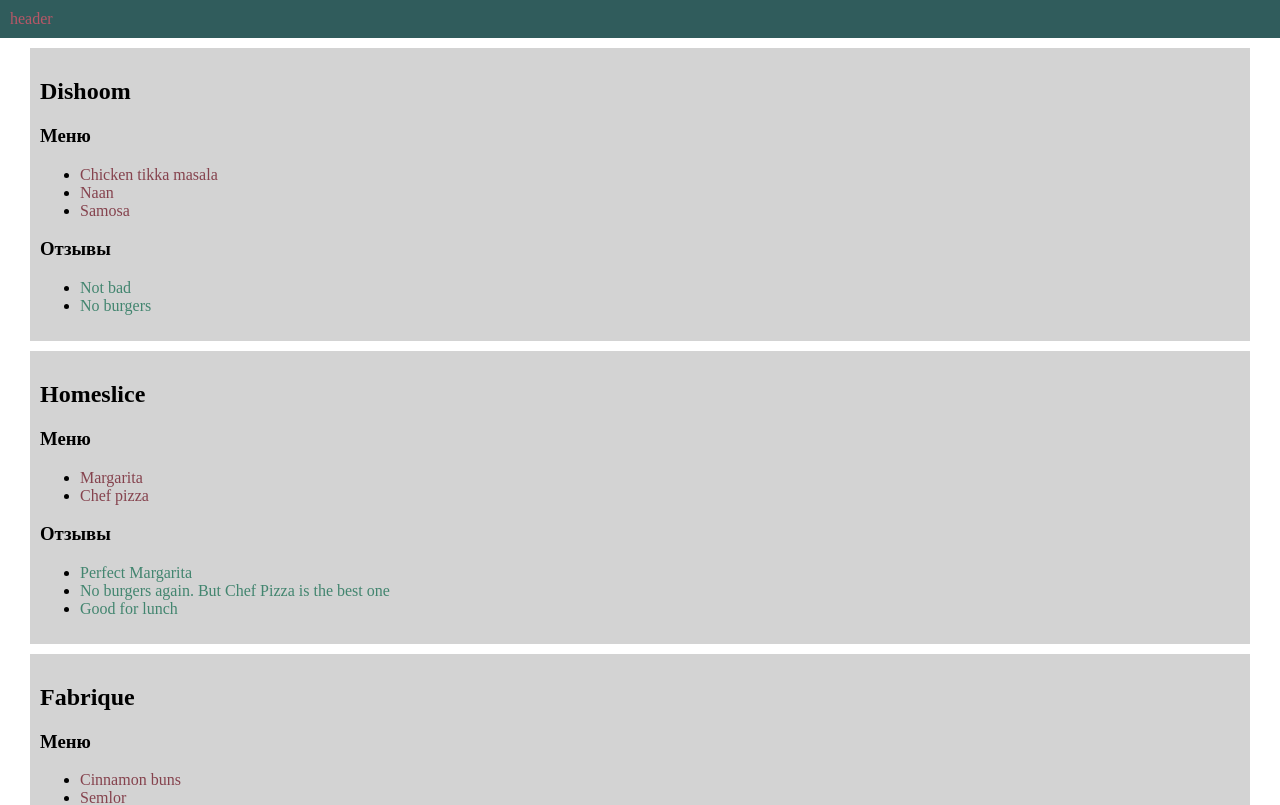
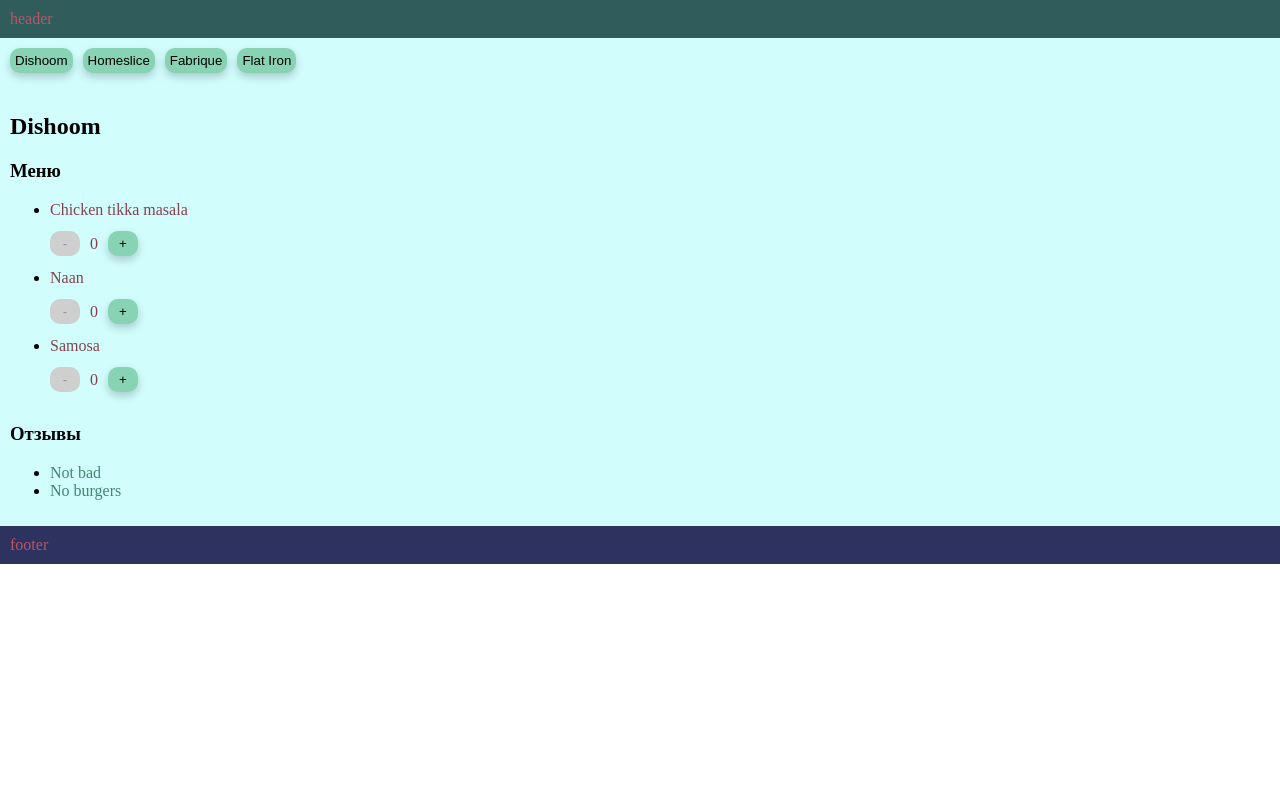
Before and after one commit to impiia/react-2024-01-15, a React app: page / in a window 1280 px wide. Shown: the top 805 px of the page. Built offline with nearby package versions, Linux system fonts and the light colour scheme; the HTML template or start-up script is replaced by a standard one.

Commit message:
Added counters (+/-) for restaurants and implemented buttons for each restaurant

```diff
--- a/package.json
+++ b/package.json
@@ -10,6 +10,7 @@
     "preview": "vite preview"
   },
   "dependencies": {
+    "classnames": "^2.5.1",
     "react": "^18.2.0",
     "react-dom": "^18.2.0"
   },
--- /dev/null
+++ b/src/componets/button/component.jsx
@@ -0,0 +1,10 @@
+import style from './styles.module.scss';
+import classNames from "classnames";
+
+export const Button = ({ onClick, children, className, disabled }) => {
+    return (
+        <button className={classNames(style.root, className)} onClick={onClick} disabled={disabled}>
+            {children}
+        </button>
+    )
+}
--- /dev/null
+++ b/src/componets/button/styles.module.scss
@@ -0,0 +1,19 @@
+.root {
+    min-width: 30px;
+    cursor: pointer;
+    border: none;
+    border-radius: 10px;
+    background-color: #87d3b3;
+    padding: 5px;
+    box-shadow: 0 4px 8px rgba(0, 0, 0, 0.2);
+}
+
+.root:hover {
+    background-color: rgb(97, 187, 159);
+}
+
+.root:disabled {
+    background-color: #cfcfcf;
+    cursor: not-allowed;
+    box-shadow: none;
+  }
--- a/src/componets/dish/component.jsx
+++ b/src/componets/dish/component.jsx
@@ -1,10 +1,30 @@
 import style from './styles.module.scss';
+import { Button } from '../button/component';
+import { useState } from 'react';
 
-export const Dish = ( {name} ) => {
+export const Dish = ({ name }) => {
+    const [count, setCount] = useState(0);
+
+    const increment = () => {
+        if (count < 5) {
+            setCount(count + 1);
+        }
+    };
+
+    const decrement = () => {
+        if (count > 0) {
+            setCount(count - 1);
+        }
+    };
+
     return (
-
-            <div className={style.root}>
-                {name}
+        <div className={style.root}>
+            {name}
+            <div className={style.buttonContainer}>
+                <Button className={style.button} onClick={decrement} disabled={count === 0}>-</Button>
+                <p>{count}</p>
+                <Button className={style.button} onClick={increment} disabled={count === 5}>+</Button>
             </div>
-    )
-}
+        </div>
+    );
+};
--- a/src/componets/dish/styles.module.scss
+++ b/src/componets/dish/styles.module.scss
@@ -1,3 +1,19 @@
   .root {
     color: rgb(133, 66, 77);
   }
+
+  .buttonContainer {
+    display: flex;
+    align-items: center;
+  }
+
+  .button {
+    margin-top: 10px;
+    margin-bottom: 10px;
+    margin-left: 10px;
+
+    &:first-of-type {
+      margin-left: 0px;
+      margin-right: 10px;
+    }
+  }
--- a/src/componets/restaurant/component.jsx
+++ b/src/componets/restaurant/component.jsx
@@ -1,16 +1,15 @@
 import { Menu } from '../menu/component';
 import { Reviews } from '../reviews/component';
+
 
 import style from './styles.module.scss';
 
 export const Restaurant = ({ restaurant }) => {
     return (
         <div className={style.root}>
-            <div className={style.restaurant}>
                 <h2>{restaurant.name}</h2>
                 <Menu menu={ restaurant.menu }/>
                 <Reviews reviews = { restaurant.reviews } />
-            </div>
         </div>
     )
 }
--- a/src/componets/restaurant/styles.module.scss
+++ b/src/componets/restaurant/styles.module.scss
@@ -1,10 +1,4 @@
   .root {
     width: 100%;
+    padding: 10px 10px;
   }
-
-  .restaurant {
-   background-color: rgb(211, 211, 211);
-   max-width: 1200px;
-   margin: 10px auto;
-   padding: 10px 10px;
-  }
--- a/src/componets/restaurants/component.jsx
+++ b/src/componets/restaurants/component.jsx
@@ -1,11 +1,24 @@
-import { Restaurant } from "../restaurant/component"
+import { useState } from 'react';
+import { Button } from '../button/component';
+import { Restaurant } from '../restaurant/component';
+import style from './styles.module.scss';
 
 export const Restaurants = ({ restaurants }) => {
+    const [selectedRestaurant, setSelectedRestaurant] = useState(restaurants[0] || null);
+
+    const selectRestaurant = (restaurant) => {
+        setSelectedRestaurant(restaurant);
+    };
+
     return (
-        <div>
-        {restaurants.map((restaurant) => (
-            <Restaurant restaurant={restaurant} />
-        ))}
+        <div className={style.root}>
+            {restaurants.map((restaurant) => (
+                <Button className={style.pageLink} onClick={() => selectRestaurant(restaurant)}>
+                    {restaurant.name}
+                </Button>
+            ))}
+
+            {selectedRestaurant && <Restaurant restaurant={selectedRestaurant} />}
         </div>
-    )
-}
+    );
+};
--- /dev/null
+++ b/src/componets/restaurants/styles.module.scss
@@ -0,0 +1,8 @@
+.root {
+  background-color: rgb(209, 253, 253);
+}
+.pageLink {
+  margin: 10px 0 10px 10px;
+
+
+}
```
Also changed, not shown: 1 other file (tests, documents, lock files or other folders).
